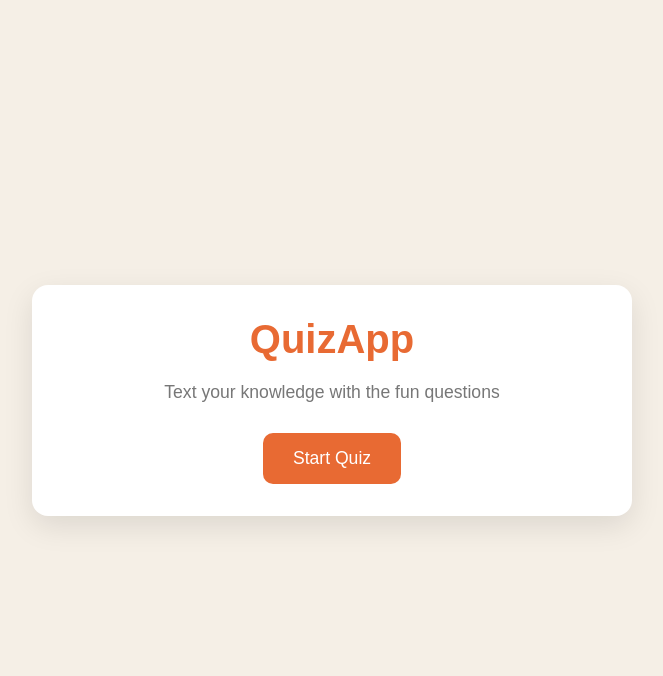
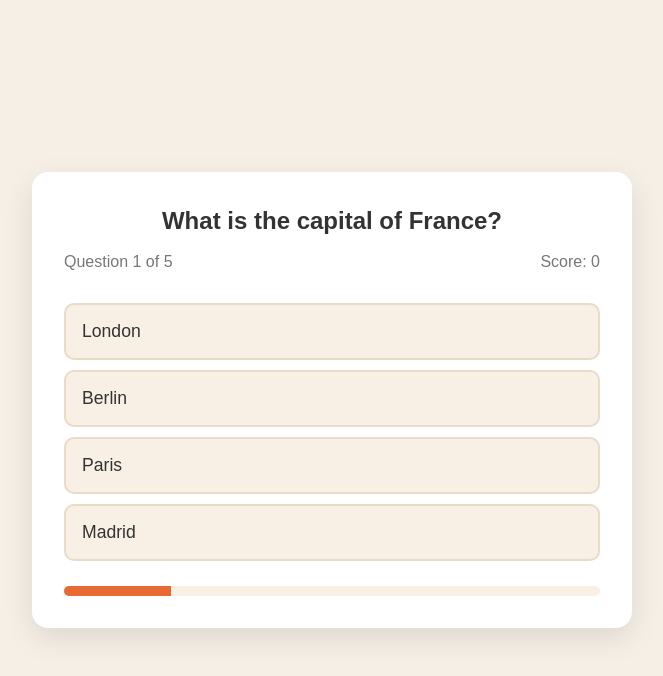
Before and after one commit to melodevpro/Pro100-01-QuizApp, a plain HTML site: page index.html in a window 1280 px wide. Both pictures are taken after a click on the button "Start Quiz". Shown: the whole page, without its empty margins (308-971 px from the left). Drawn offline with Linux system fonts and the light colour scheme.

Commit message:
create javascript

```diff
--- a/index.html
+++ b/index.html
@@ -1,42 +1,40 @@
 <!DOCTYPE html>
 <html lang="en">
 <head>
-    <meta charset="UTF-8">
-    <meta name="viewport" content="width=device-width, initial-scale=1.0">
+  <meta charset="UTF-8" />
+  <meta name="viewport" content="width=device-width, initial-scale=1.0"/>
   <title>QuizApp.com</title>
-    <link rel="stylesheet" href="style.css">
+  <link rel="stylesheet" href="style.css" />
 </head>
 <body>
   <div class="container">
-
+    <!-- Pantalla de inicio -->
     <div class="screen active" id="start-screen">
       <h1>QuizApp</h1>
-            <p>Text your knowledge with the fun questions</p>
+      <p>Test your knowledge with fun questions</p>
       <button id="start-btn">Start Quiz</button>
     </div>
 
-        <div class="screen " id="quiz-screen">
+    <!-- Pantalla del quiz -->
+    <div class="screen" id="quiz-screen">
       <div class="quiz-header">
         <h2 id="question-text">Question goes here</h2>
         <div class="quiz-info">
-                    <p>
-                        Question <span id="current-question">1</span> of <span>5</span>
-                    </p>
-
+          <p>Question <span id="current-question">1</span> of <span id="total-questions">5</span></p>
           <p>Score: <span id="score">0</span></p>
         </div>
       </div>
-            <div id="answers-container" class="answers-container">
-                <!-- Answers buttons will be insterted here from our js code later at some point -->
+
+      <div id="answers-container" class="answers-container"></div>
+
+      <!-- Barra de progreso corregida -->
+      <div class="progress-bar">
+        <div id="progress" class="progress"></div>
+      </div>
     </div>
 
-            <di class="progres-bar">
-                <div id="progress" class="progress">
-
-                </div>
-            </di>
-
-            <div id="result-screen" class="screen">
+    <!-- Pantalla de resultados -->
+    <div class="screen" id="result-screen">
       <h1>Quiz Results</h1>
       <div class="result-info">
         <p>You scored <span id="final-score">0</span> out of <span id="max-score">5</span></p>
@@ -45,6 +43,7 @@
       <button id="restart-btn">Restart Quiz</button>
     </div>
   </div>
+
   <script src="script.js"></script>
 </body>
 </html>
--- a/script.js
+++ b/script.js
@@ -0,0 +1,157 @@
+// DOM Elements
+const startScreen = document.getElementById("start-screen");
+const quizScreen = document.getElementById("quiz-screen");
+const resultScreen = document.getElementById("result-screen");
+const startButton = document.getElementById("start-btn");
+const questionText = document.getElementById("question-text");
+const answersContainer = document.getElementById("answers-container");
+const currentQuestionSpan = document.getElementById("current-question");
+const totalQuestionsSpan = document.getElementById("total-questions");
+const scoreSpan = document.getElementById("score");
+const finalScoreSpan = document.getElementById("final-score");
+const maxScoreSpan = document.getElementById("max-score");
+const resultMessage = document.getElementById("result-message");
+const restartButton = document.getElementById("restart-btn");
+const progressBar = document.getElementById("progress");
+
+// Quiz questions
+const quizQuestions = [
+    {
+      question: "What is the capital of France?",
+      answers: [
+        { text: "London", correct: false },
+        { text: "Berlin", correct: false },
+        { text: "Paris", correct: true },
+        { text: "Madrid", correct: false },
+      ],
+    },
+    {
+      question: "Which planet is known as the Red Planet?",
+      answers: [
+        { text: "Venus", correct: false },
+        { text: "Mars", correct: true },
+        { text: "Jupiter", correct: false },
+        { text: "Saturn", correct: false },
+      ],
+    },
+    {
+      question: "What is the largest ocean on Earth?",
+      answers: [
+        { text: "Atlantic Ocean", correct: false },
+        { text: "Indian Ocean", correct: false },
+        { text: "Arctic Ocean", correct: false },
+        { text: "Pacific Ocean", correct: true },
+      ],
+    },
+    {
+      question: "Which of these is NOT a programming language?",
+      answers: [
+        { text: "Java", correct: false },
+        { text: "Python", correct: false },
+        { text: "Banana", correct: true },
+        { text: "JavaScript", correct: false },
+      ],
+    },
+    {
+      question: "What is the chemical symbol for gold?",
+      answers: [
+        { text: "Go", correct: false },
+        { text: "Gd", correct: false },
+        { text: "Au", correct: true },
+        { text: "Ag", correct: false },
+      ],
+    },
+  ];
+
+  // QUIZ STATE VARS
+  let currentQuestionIndex = 0;
+    let score = 0;
+    let answersDisabled = false;
+
+    totalQuestionsSpan.textContent = quizQuestions.length;
+    maxScoreSpan.textContent = quizQuestions.length;
+
+    startButton.addEventListener("click", startQuiz);
+    restartButton.addEventListener("click", restartQuiz);
+
+    function startQuiz() {
+      currentQuestionIndex = 0;
+      score = 0;
+      scoreSpan.textContent = 0;
+
+      startScreen.classList.remove("active");
+      resultScreen.classList.remove("active");
+      quizScreen.classList.add("active");
+
+      showQuestion();
+    }
+
+    function showQuestion() {
+      answersDisabled = false;
+      const currentQuestion = quizQuestions[currentQuestionIndex];
+      currentQuestionSpan.textContent = currentQuestionIndex + 1;
+
+      const progressPercent = ((currentQuestionIndex + 1) / quizQuestions.length) * 100;
+      progressBar.style.width = progressPercent + "%";
+
+      questionText.textContent = currentQuestion.question;
+      answersContainer.innerHTML = "";
+
+      currentQuestion.answers.forEach((answer) => {
+        const button = document.createElement("button");
+        button.textContent = answer.text;
+        button.classList.add("answer-btn");
+        button.dataset.correct = answer.correct;
+        button.addEventListener("click", selectAnswer);
+        answersContainer.appendChild(button);
+      });
+    }
+
+    function selectAnswer(event) {
+      if (answersDisabled) return;
+      answersDisabled = true;
+
+      const selectedButton = event.target;
+      const isCorrect = selectedButton.dataset.correct === "true";
+
+      Array.from(answersContainer.children).forEach((button) => {
+        if (button.dataset.correct === "true") {
+          button.classList.add("correct");
+        } else {
+          button.classList.add("incorrect");
+        }
+      });
+
+      if (isCorrect) {
+        score++;
+        scoreSpan.textContent = score;
+      }
+
+      setTimeout(() => {
+        currentQuestionIndex++;
+        if (currentQuestionIndex < quizQuestions.length) {
+          showQuestion();
+        } else {
+          showResults();
+        }
+      }, 1000);
+    }
+
+    function showResults() {
+      quizScreen.classList.remove("active");
+      resultScreen.classList.add("active");
+      finalScoreSpan.textContent = score;
+
+      if (score === quizQuestions.length) {
+        resultMessage.textContent = "¡Perfecto! 🎉";
+      } else if (score >= quizQuestions.length / 2) {
+        resultMessage.textContent = "¡Buen trabajo!";
+      } else {
+        resultMessage.textContent = "¡Sigue practicando!";
+      }
+    }
+
+    function restartQuiz() {
+      resultScreen.classList.remove("active");
+      startScreen.classList.add("active");
+    }
```
Lines whose indentation alone changed are shown as unchanged.
